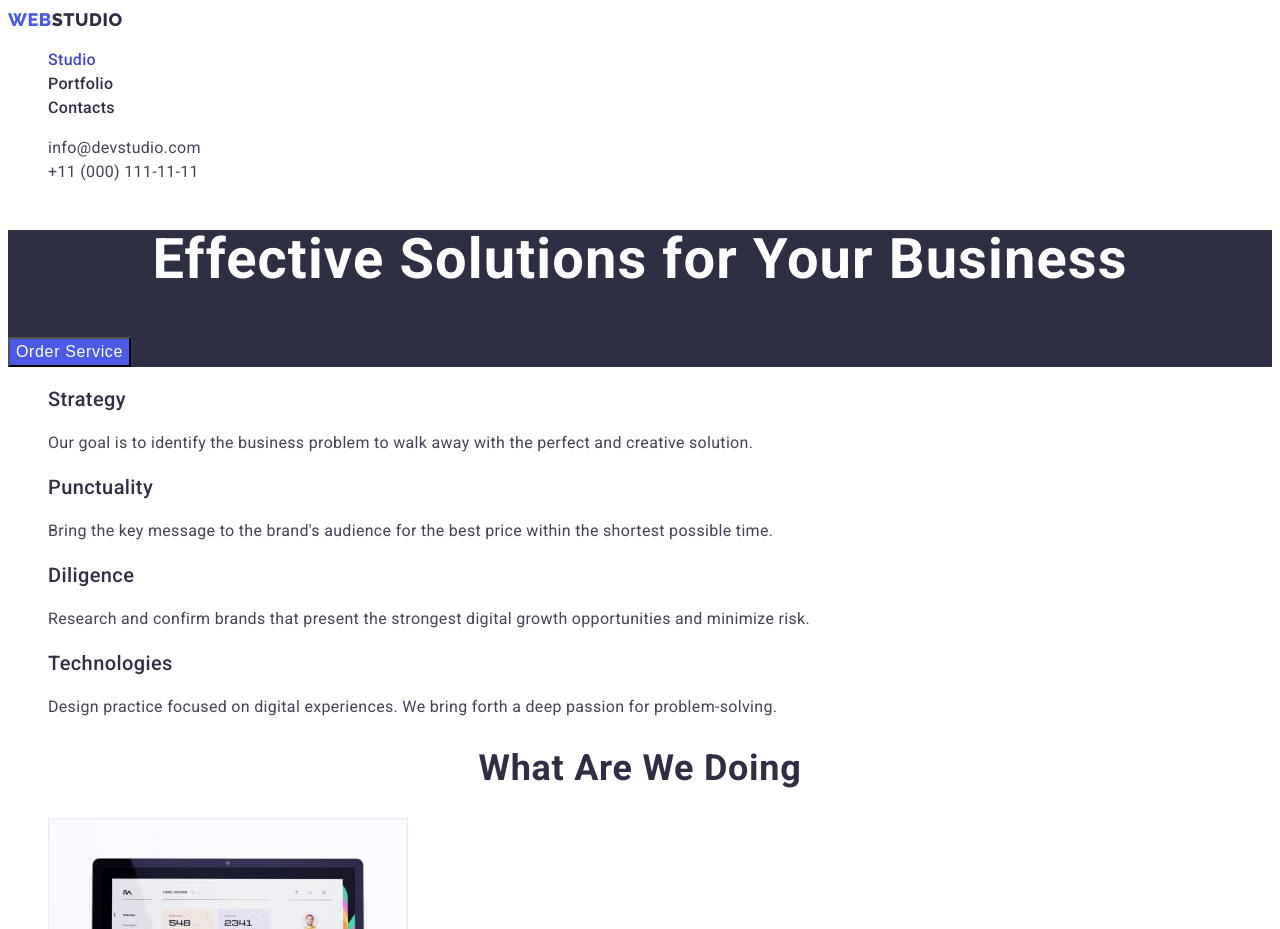
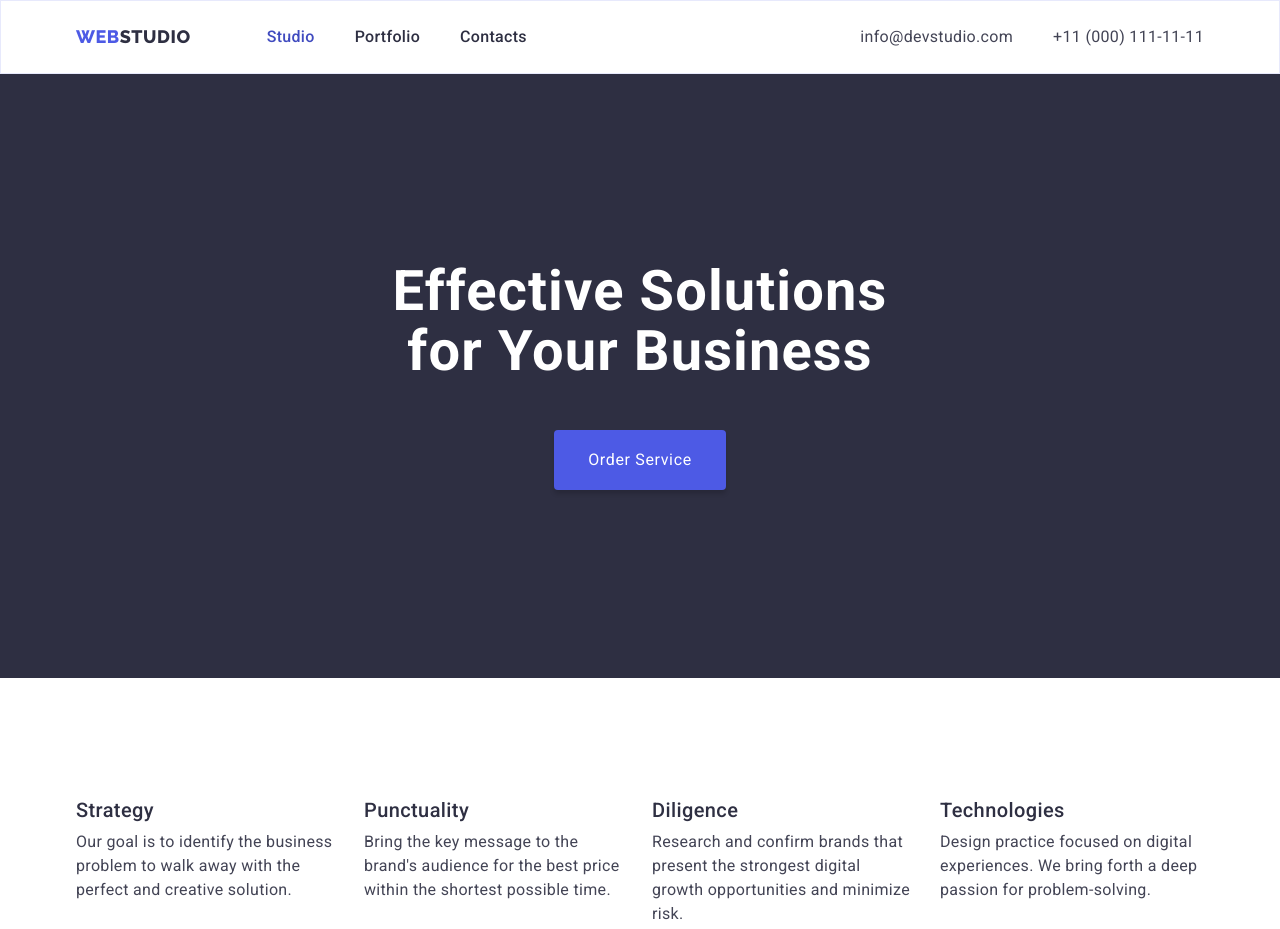
Before and after one commit to SePt1k0404/goit-markup-hw-03, a plain HTML site: page index.html in a window 1280 px wide. Shown: the top 929 px of the page. Drawn offline with nearby package versions, Linux system fonts and the light colour scheme.

Commit message:
Has added the positioning of header, footer, section "hero" and section "features".

```diff
--- a/css/styles.css
+++ b/css/styles.css
@@ -4,6 +4,38 @@
   --main-color: #2e2f42;
   --secondary-color: #434455;
   --accent-color: #404bbf;
+}
+
+h1,
+h2,
+h3,
+h4,
+p {
+  margin-top: 0;
+  margin-bottom: 0;
+}
+
+ul {
+  margin-top: 0;
+  margin-bottom: 0;
+  padding-left: 0;
+}
+
+img {
+  display: block;
+}
+
+body {
+  font-family: var(--primary-font);
+  color: var(--main-color);
+}
+
+.container {
+  width: 1158px;
+  margin-left: auto;
+  margin-right: auto;
+  padding-left: 15px;
+  padding-right: 15px;
 }
 
 .list {
@@ -14,22 +46,22 @@
   text-decoration: none;
 }
 
-body {
-  font-family: var(--primary-font);
-  color: var(--main-color);
-}
+/* ============================== COMPONENTS ============================== */
 
-/* ============================== COMPONENTS ============================== */
 .logo {
   font-family: var(--secondary-font);
   font-weight: 800;
   font-size: 18px;
   line-height: 1.33;
-  display: flex;
+  display: inline-block;
   align-items: center;
   letter-spacing: 0.03em;
   text-transform: uppercase;
   color: #4d5ae5;
+}
+
+.logo-pos-header {
+  margin-right: 76px;
 }
 
 .logo-color-light {
@@ -53,6 +85,32 @@ body {
 
 /* ============================== HEADER ============================== */
 
+.page-header {
+  border-bottom: 2px solid rgb(235, 235, 235);
+  padding-top: 24px;
+  padding-bottom: 24px;
+  border: 1px solid #e7e9fc;
+}
+
+.page-header-container {
+  display: flex;
+  align-items: center;
+}
+
+.page-nav {
+  display: flex;
+  align-items: center;
+}
+
+.menu {
+  display: flex;
+  align-items: center;
+}
+
+.menu-item:not(:last-child) {
+  margin-right: 40px;
+}
+
 .menu-link.current {
   color: var(--accent-color);
 }
@@ -68,6 +126,19 @@ body {
 .menu-link:hover,
 .menu-link:focus {
   color: var(--accent-color);
+}
+
+.contacts-list {
+  display: flex;
+  align-items: center;
+}
+
+.contacts {
+  margin-left: auto;
+}
+
+.contacts-list-item:not(:last-child) {
+  margin-right: 40px;
 }
 
 .contacts-list-item-link {
@@ -89,29 +160,42 @@ body {
 
 .hero {
   background-color: var(--main-color);
+  text-align: center;
 }
 
 .hero-title {
-  font-style: normal;
+  padding-top: 188px;
+  margin-bottom: 48px;
+  margin-left: auto;
+  margin-right: auto;
+  max-width: 496px;
+
   font-weight: 700;
   font-size: 56px;
   line-height: 1.07;
-  text-align: center;
   letter-spacing: 0.02em;
   color: #ffffff;
 }
 
 .modal-btn {
+  display: inline-block;
+  padding-top: 16px;
+  padding-bottom: 16px;
+  padding-left: 32px;
+  padding-right: 32px;
+  margin-bottom: 188px;
+
   font-style: var(--primary-font);
-  font-weight: 500;
   font-size: 16px;
   line-height: 1.5;
-  display: flex;
   align-items: center;
   letter-spacing: 0.04em;
   background-color: #4d5ae5;
   color: #ffffff;
   cursor: pointer;
+  box-shadow: 0px 4px 4px rgba(0, 0, 0, 0.15);
+  border-radius: 4px;
+  border-color: transparent;
 }
 
 .modal-btn:hover,
@@ -119,7 +203,23 @@ body {
   background-color: var(--accent-color);
 }
 
+.features {
+  padding-top: 120px;
+  padding-bottom: 120px;
+}
+
+.features-list {
+  display: flex;
+  flex-wrap: wrap;
+  gap: 24px;
+}
+
+.features-list-item {
+  flex-basis: calc((100% - 3 * 24px) / 4);
+}
+
 .features-list-item-title {
+  margin-bottom: 8px;
   font-weight: 500;
   font-size: 20px;
   line-height: 1.2;
@@ -155,9 +255,17 @@ body {
 /* ============================== FOOTER ============================== */
 .page-footer {
   background-color: var(--main-color);
+  padding-top: 100px;
+  padding-bottom: 100px;
+}
+
+.logo-pos-footer {
+  margin-bottom: 16px;
 }
 
 .footer-text {
+  max-width: 264px;
+
   font-size: 16px;
   line-height: 1.5;
   letter-spacing: 0.02em;
--- a/index.html
+++ b/index.html
@@ -11,16 +11,21 @@
       href="https://fonts.googleapis.com/css2?family=Raleway:wght@800&family=Roboto:wght@400;500;700;900&display=swap"
       rel="stylesheet"
     />
+    <link
+      rel="stylesheet"
+      href="https://cdnjs.cloudflare.com/ajax/libs/modern-normalize/1.0.0/modern-normalize.min.css"
+    />
     <link rel="stylesheet" href="./css/styles.css" />
   </head>
   <body>
     <!-- HEADER -->
     <header class="page-header">
+      <div class="container page-header-container">
         <nav class="page-nav">
-        <a class="logo link" href="./index.html"
+          <a class="logo link logo-pos-header" href="./index.html"
             >Web<span class="logo-color-light">Studio</span></a
           >
-        <ul class="manu list">
+          <ul class="menu list">
             <li class="menu-item">
               <a class="menu-link link current" href="./index.html">Studio</a>
             </li>
@@ -48,21 +53,25 @@
             </li>
           </ul>
         </address>
+      </div>
     </header>
     <!-- MAIN -->
     <main>
       <section class="hero">
+        <div class="container">
           <h1 class="hero-title">Effective Solutions for Your Business</h1>
           <button class="modal-btn" type="button">Order Service</button>
+        </div>
       </section>
       <section class="features">
+        <div class="container">
           <h2 hidden>Features</h2>
           <ul class="features-list list">
             <li class="features-list-item">
               <h3 class="features-list-item-title">Strategy</h3>
               <p class="features-list-item-text">
-              Our goal is to identify the business problem to walk away with the
-              perfect and creative solution.
+                Our goal is to identify the business problem to walk away with
+                the perfect and creative solution.
               </p>
             </li>
             <li class="features-list-item">
@@ -87,6 +96,7 @@
               </p>
             </li>
           </ul>
+        </div>
       </section>
       <section class="work">
         <h2 class="page-title">What are we doing</h2>
@@ -172,13 +182,15 @@
     </main>
     <!-- FOOTER -->
     <footer class="page-footer">
-      <a class="link logo" href="./index.html"
+      <div class="container">
+        <a class="link logo logo-pos-footer" href="./index.html"
           >Web<span class="logo-color-dark">Studio</span></a
         >
         <p class="footer-text">
-        Increase the flow of customers and sales for your business with digital
-        marketing & growth solutions.
+          Increase the flow of customers and sales for your business with
+          digital marketing & growth solutions.
         </p>
+      </div>
     </footer>
   </body>
 </html>
```
Also changed, not shown: portfolio.html (+7 -1 lines), 1 other file. Lines whose indentation alone changed are shown as unchanged.
